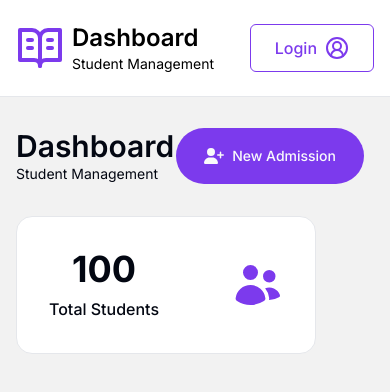
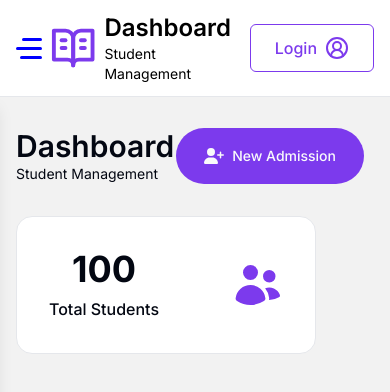
Before and after one commit to Shakiqurrahman/student-management-client, a Next.js app: page / in a window 390 px wide. Shown: the top 392 px of the page. Built offline with nearby package versions, Linux system fonts and the light colour scheme.

Commit message:
hamburger menu added

```diff
--- a/src/app/globals.css
+++ b/src/app/globals.css
@@ -84,3 +84,83 @@ body::-webkit-scrollbar-thumb {
 body::-webkit-scrollbar-thumb:hover {
   background-color: #555;
 }
+
+
+
+/* Humbuger Icon */
+
+
+.hamburger {
+   background-color: white;
+    display: inline-block;
+    left: 0px;
+    position: relative;
+    top: 3px;
+    -webkit-transition: all 0.3s ease-in-out 0s;
+    transition: all 0.3s ease-in-out 0s;
+    width: 26px;
+    z-index: 999;
+}
+
+.hamburger .line {
+    background: blue;
+    display: block;
+    height: 3px;
+    border-radius: 3px;;
+    margin-top: 6px;
+    margin-bottom: 6px;
+    margin-left: auto;
+   width: 22px;
+    -webkit-transition: all 0.3s ease-in-out;
+    transition: all 0.3s ease-in-out;
+}
+
+.hamburger .line:nth-child(1) {
+    width: 20px;
+}
+
+.hamburger .line:nth-child(2) {
+    width: 26px;
+}
+
+.hamburger .line:nth-child(3) {
+    width: 22px;
+}
+
+.hamburger:hover {
+    cursor: pointer;
+}
+
+.hamburger:hover .line {
+    width: 26px;
+}
+
+
+/*
+    .hamburger.active {
+      left: 60px;
+    }
+    */
+
+.hamburger.active .line:nth-child(1),
+.hamburger.active .line:nth-child(3) {
+    width: 10px;
+    height: 2px;
+}
+
+.hamburger.active .line:nth-child(2) {
+    -webkit-transform: translateX(-0px);
+    transform: translateX(-0px);
+    width: 22px;
+    height: 2px;
+}
+
+.hamburger.active .line:nth-child(1) {
+    -webkit-transform: translateY(4px) rotate(45deg);
+    transform: translateY(4px) rotate(45deg);
+}
+
+.hamburger.active .line:nth-child(3) {
+    -webkit-transform: translateY(-4px) rotate(-45deg);
+    transform: translateY(-4px) rotate(-45deg);
+}
--- a/src/app/layout.js
+++ b/src/app/layout.js
@@ -16,7 +16,9 @@ export default function RootLayout({ children }) {
       <body className={inter.className}>
         <Header />
         <div className="lg:flex gap-10">
+          <div className="hidden lg:block">
           <SideBar />
+          </div>
           <main className="flex-1 mt-4 p-4 md:p-8">
           {children}
           </main>
--- a/src/components/Header.jsx
+++ b/src/components/Header.jsx
@@ -1,12 +1,27 @@
+'use client'
 import { BookOpenText, CircleUserRound } from "lucide-react";
 import Link from "next/link";
 import { Button } from "./ui/button";
+import { useState } from "react";
+import SideBar from "./SideBar";
 
 const Header = () => {
+  const [isActive, setIsActive] = useState(false);
+
+  const toggleNav = () => {
+    setIsActive(!isActive);
+  }
   return (
     <header className="h-24">
       <div className="border-b bg-white text-black fixed top-0 w-full z-50">
         <div className="h-24 flex items-center justify-between gap-2 px-4 md:px-8 ">
+          <div className="nav-control lg:hidden">
+            <div onClick={toggleNav} className={`${isActive ? 'hamburger active' : 'hamburger'}`}>
+              <div className="line"></div>
+              <div className="line"></div>
+              <div className="line"></div>
+            </div>
+          </div>
           <Link href="/">
             <div className="flex items-center gap-2">
               <BookOpenText className="text-primary size-12" />
@@ -29,6 +44,9 @@ const Header = () => {
           </Button>
         </div>
       </div>
+      <div className="lg:hidden">
+      <SideBar isActive={isActive}/>
+      </div>
     </header>
   );
 };
--- a/src/components/SideBar.jsx
+++ b/src/components/SideBar.jsx
@@ -6,11 +6,11 @@ import { FaBook } from "react-icons/fa";
 import Link from "next/link";
 import { usePathname } from "next/navigation";
 
-const SideBar = () => {
+const SideBar = ({isActive}) => {
   const pathname = usePathname();
   return (
-    <aside className="lg:w-[240px]  relative">
-      <ul className="text-black bg-white w-full md:w-[250px] hidden lg:block  left-0  fixed top-24 h-full pt-4  shadow-lg">
+    <aside className='lg:w-[240px]  relative'>
+      <ul className={`text-black bg-white w-full md:w-[250px] lg:block  left-0  fixed top-24 h-full pt-4  shadow-lg md:translate-x-0 ${isActive ? 'translate-x-0 duration-300' : 'translate-x-[-100%] duration-300'}`}>
         <Link href="/">
           <li
             className={`link ${
```
